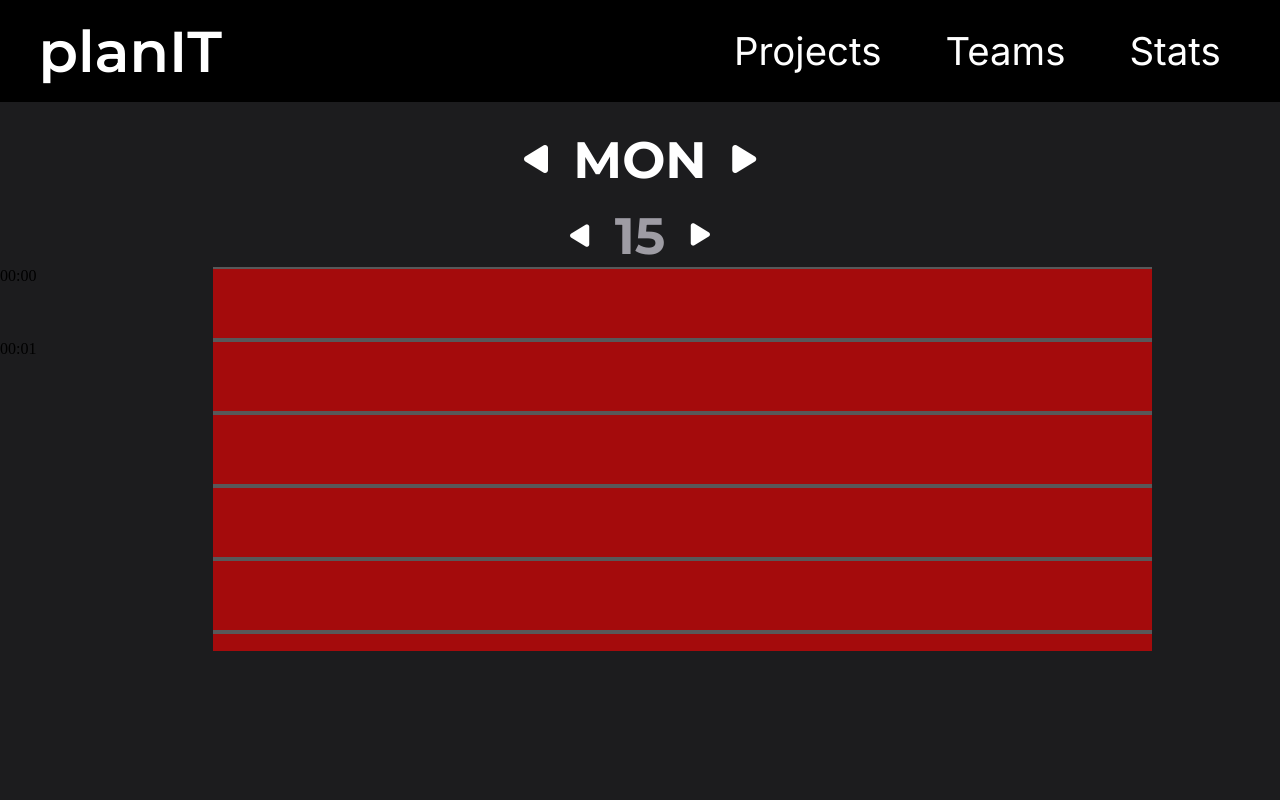
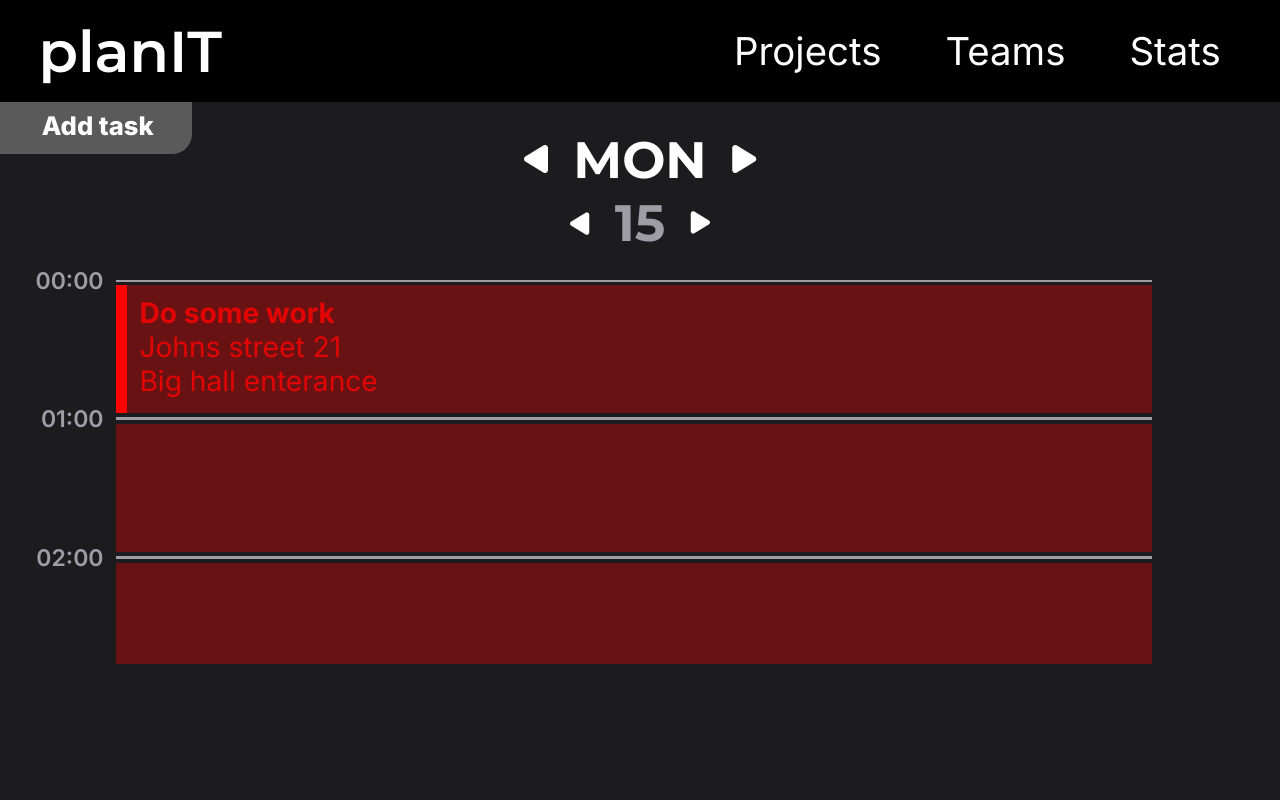
Before and after one commit to LukaNikcevic77/To-Do, a website: page dist/index.html in a window 1280 px wide. Drawn offline with Linux system fonts and the light colour scheme.

Commit message:
Landing page done

```diff
--- a/src/css/style.scss
+++ b/src/css/style.scss
@@ -1,3 +1,7 @@
+$gray-light: #9E9CA4;
+$gray-dark:  #5A5A5A;
+
+
 *{
     padding: 0px;
     margin: 0px;
@@ -36,6 +40,25 @@ html {
                 font-size: 3vw;
                 font-weight: 400;
             }
+
+            .task-creator {
+                width: 15vw;
+                height: 4vw;
+                position: absolute;
+                left: 0;
+                top: 8vw;
+                background-color: $gray-dark;
+                text-align: right;
+                border-radius: 0px 0px 20px 0px;
+                h1 {
+                    font-family: 'Inter', sans-serif;
+                    font-weight: 800;
+                    font-size: 2vw;
+                    width: 15vw;
+                    margin-top: 0.6vw;
+                    margin-left: -3vw;
+                }
+            }
         }
         #calendar_managment {
             color: white;
@@ -50,9 +73,9 @@ html {
 
             p {
                 font-size: 4vw;
-                color: #9E9CA4;
+                color: $gray-light;
                 font-weight: 700;
-                margin-top: -1vw;
+                margin-top: -2vw;
             }
 
             .monthholder {
@@ -72,7 +95,7 @@ html {
 
                 #prevday, #nextday {
                     font-size: 2vw;
-                    margin-top: -1vw;
+                    margin-top: -2vw;
                 }
             }
 
@@ -92,27 +115,71 @@ html {
 
         #time_scale {
             display: grid;
-            grid-template-columns: 1fr 5fr;
+            grid-template-columns: 0.5fr 5fr;
             grid-template-areas:
             "time task";
             overflow: scroll;
             overflow-x: hidden;
             max-height: 30vw;
+            padding-top: 2vw;
+            -ms-overflow-style: none;  /* Internet Explorer 10+ */
+            scrollbar-width: none;  /* Firefox */
+
+            &::-webkit-scrollbar {
+                display: none;
+            }
 
             .time {
                 grid-area: 'time';
+                color: $gray-light;
+                font-family: 'Inter', sans-serif;
+                font-weight: 600;
+                font-size: 1.8vw;
+                text-align: right;
+                padding-right: 1vw;
+                margin-top: -1vw;
             }
 
-            .task {
+            .task-holder {
                 grid-area: 'task';
-                background-color: red;
-                opacity: 0.6;
-                padding: 0.2vw 0;
-                border-top: 0.2vw gray solid;
-                border-bottom: 0.2vw gray solid;
-                height: 5vw;
+
+
+                padding-top: 0.3vw;
+                padding-bottom: 0.3vw;
+                border-top: 0.2vw $gray-light solid;
+                border-bottom: 0.05vw $gray-light solid;
+                height: 10vw;
                 width: auto;
                 margin-right: 10vw;
+
+                .task {
+                        height: 100%;
+                        width: 100%;
+                        color: rgba($color: #FF0202, $alpha: 0.81);
+                        background-color: rgba($color: #FF0202, $alpha: 0.34);
+                        display: flex;
+                        gap: 1vw;
+
+
+
+                        .mark {
+                            height: 100%;
+                            width: 0.8vw;
+                            background-color: rgba($color: #FF0202, $alpha: 1);
+
+                        }
+
+                        .details {
+                            font-family: 'Inter', sans-serif;
+                            font-weight: bold;
+                            font-size: 1.1vw;
+                            margin-top: 0.8vw;
+                            p {
+                                font-size: 2.2vw;
+                                font-weight: 400;
+                            }
+                        }
+                }
             }
         }
     }
```
Also changed, not shown: dist/index.html, src/css/style.css, 1 other file.
